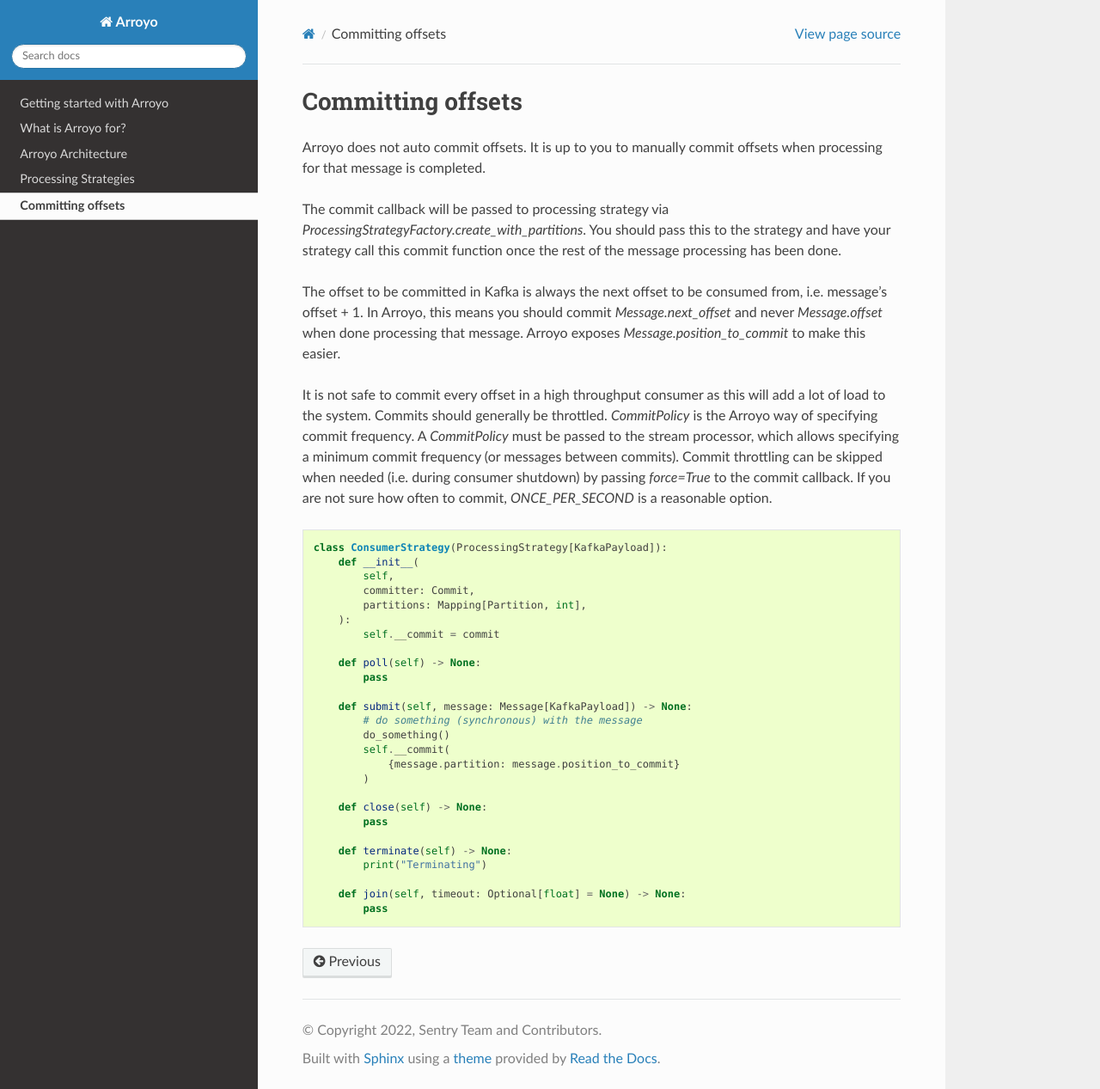
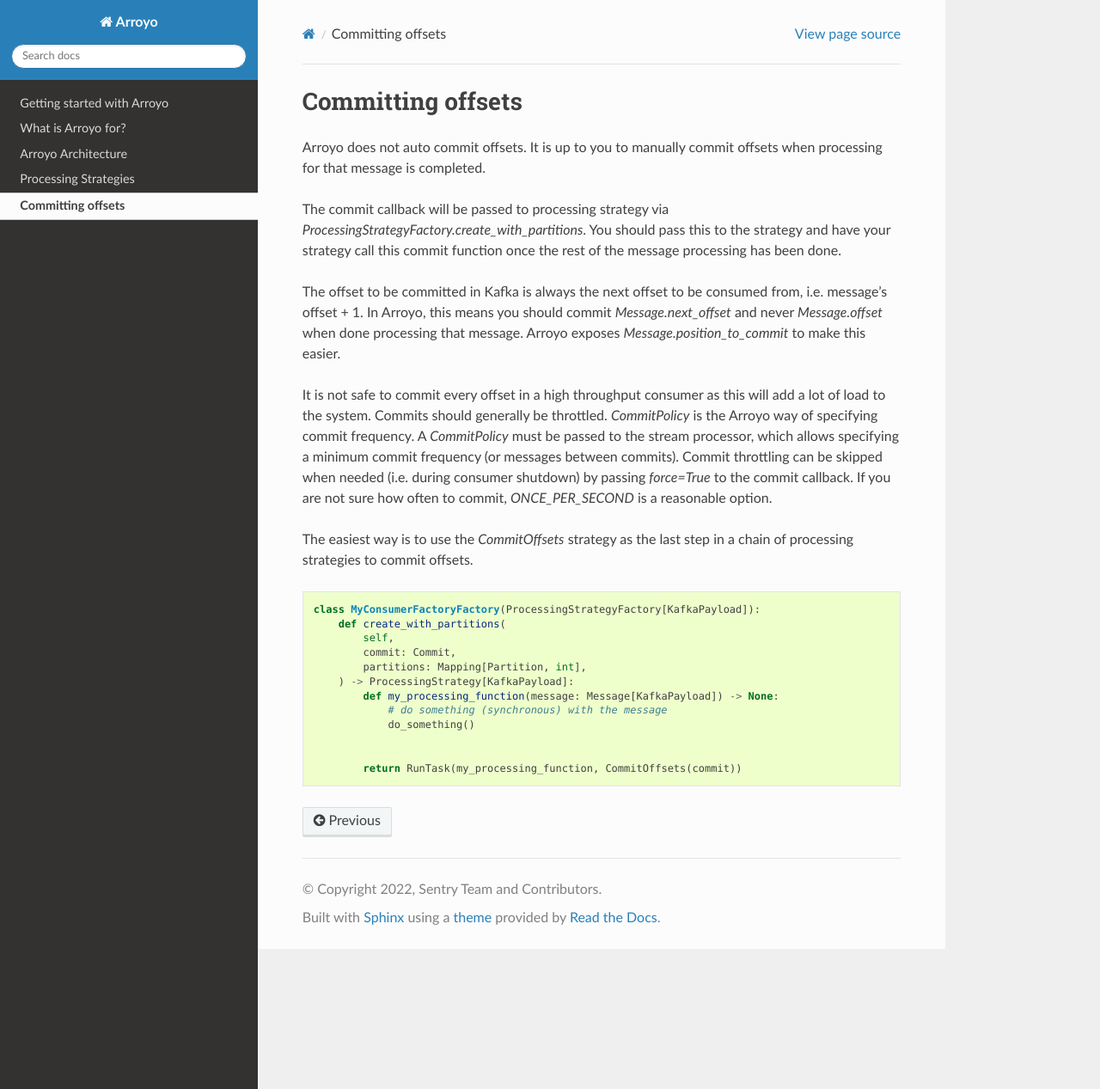
Before and after one commit to getsentry/arroyo, a Sphinx documentation site: the page built from docs/source/offsets.rst, in a window 1280 px wide and 1267 px high. Shown: the whole window at 86% size. Built offline with Sphinx 7.4.7 and the Read the Docs theme 2.0.0, drawn with Linux system fonts in a browser that asks for light colours.

Commit message:
update the docs about committing

```diff
--- a/docs/source/getstarted.rst
+++ b/docs/source/getstarted.rst
@@ -158,7 +158,7 @@
 
         def __init__(
             self,
-            committer: Callable[[Mapping[Partition, Position]], None],
+            commit: Commit,
             partitions: Mapping[Partition, int],
         ):
             print(f"Partitions assigned {partitions}")
@@ -193,7 +193,7 @@
 
         def create_with_partitions(
             self,
-            commit: Callable[[Mapping[Partition, Position]], None],
+            commit: Commit,
             partitions: Mapping[Partition, int],
         ) -> ProcessingStrategy[KafkaPayload]:
             return ConsumerStrategy(commit, partitions)
@@ -223,7 +223,7 @@
     class ConsumerStrategy(ProcessingStrategy[KafkaPayload]):
         def __init__(
             self,
-            committer: Callable[[Mapping[Partition, Position]], None],
+            commit: Commit,
             partitions: Mapping[Partition, int],
         ):
             print(f"Partitions assigned {partitions}")
--- a/docs/source/offsets.rst
+++ b/docs/source/offsets.rst
@@ -19,31 +19,19 @@
 Commit throttling can be skipped when needed (i.e. during consumer shutdown) by passing `force=True` to the commit callback.
 If you are not sure how often to commit, `ONCE_PER_SECOND` is a reasonable option.
 
+The easiest way is to use the `CommitOffsets` strategy as the last step in a chain of processing strategies to commit offsets.
+
 .. code-block:: Python
 
-    class ConsumerStrategy(ProcessingStrategy[KafkaPayload]):
-        def __init__(
+    class MyConsumerFactoryFactory(ProcessingStrategyFactory[KafkaPayload]):
+        def create_with_partitions(
             self,
-            committer: Commit,
+            commit: Commit,
             partitions: Mapping[Partition, int],
-        ):
-            self.__commit = commit
+        ) -> ProcessingStrategy[KafkaPayload]:
+            def my_processing_function(message: Message[KafkaPayload]) -> None:
+                # do something (synchronous) with the message
+                do_something()
 
-        def poll(self) -> None:
-            pass
 
-        def submit(self, message: Message[KafkaPayload]) -> None:
-            # do something (synchronous) with the message
-            do_something()
-            self.__commit(
-                {message.partition: message.position_to_commit}
-            )
-
-        def close(self) -> None:
-            pass
-
-        def terminate(self) -> None:
-            print("Terminating")
-
-        def join(self, timeout: Optional[float] = None) -> None:
-            pass
+            return RunTask(my_processing_function, CommitOffsets(commit))
```
